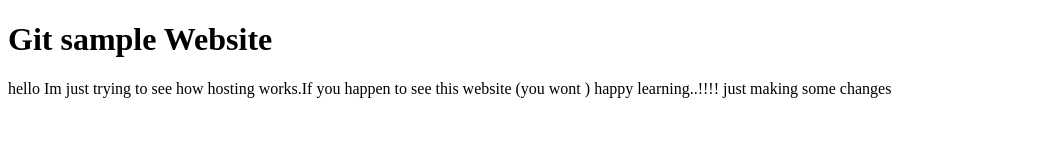
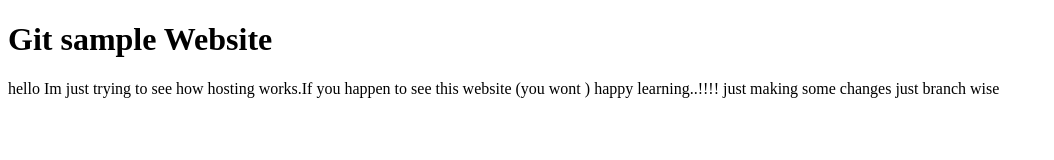
Before and after one commit to GokulRajSM/gokulrajsm.github.io, a plain HTML site: page index.html in a window 1280 px wide. Shown: the whole page, without its empty margins (0-1054 px from the left). Drawn offline with Linux system fonts and the light colour scheme.

Commit message:
branch commit check

```diff
--- a/index.html
+++ b/index.html
@@ -9,6 +9,6 @@
 <body>
   <h1>Git sample Website</h1>
 <p>hello Im just trying to see how hosting works.If you happen to see this website (you wont )
-happy learning..!!!!  just making some changes</p>
+happy learning..!!!!  just making some changes just branch wise </p>
 </body>
 </html>
```
